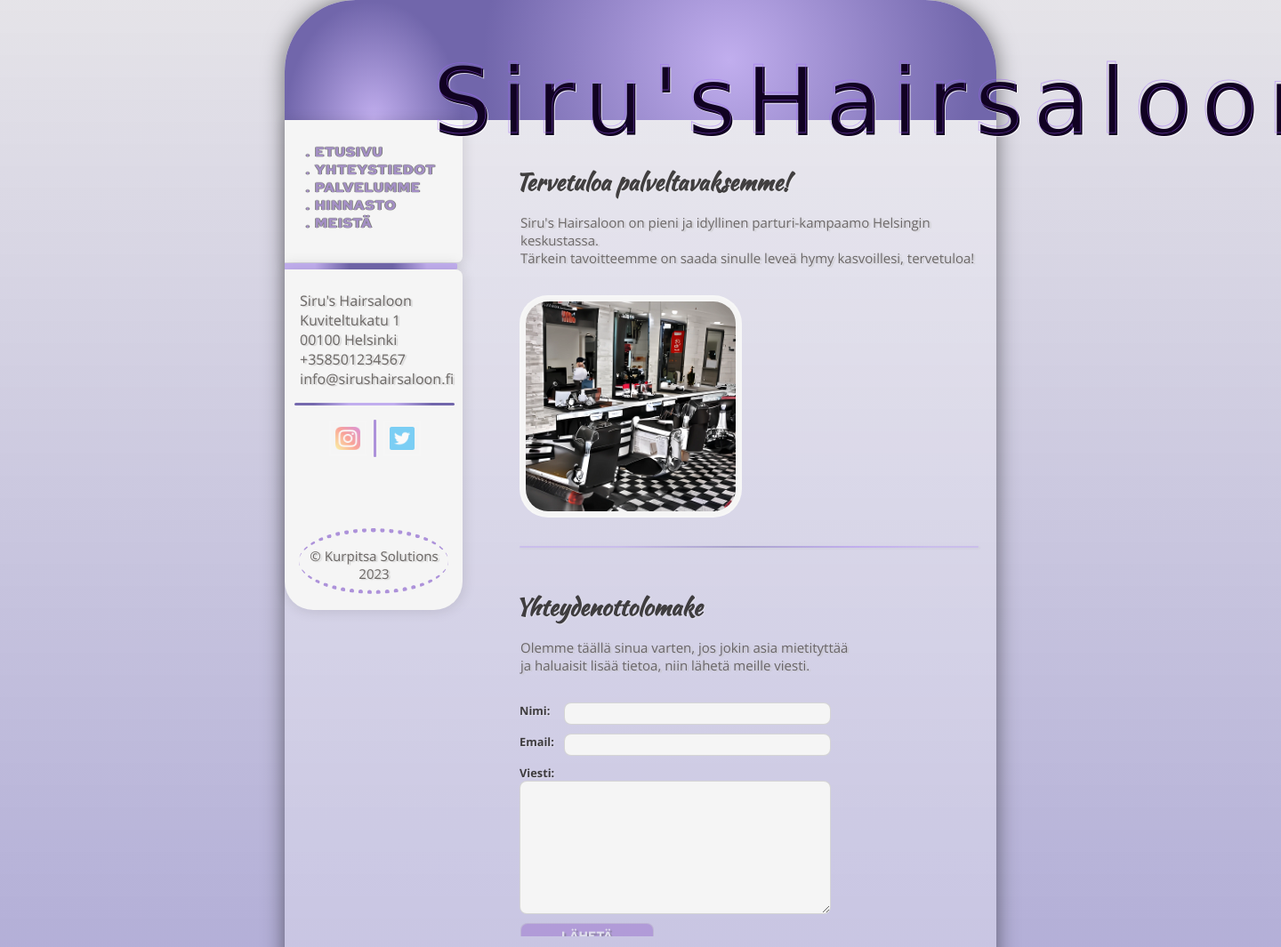
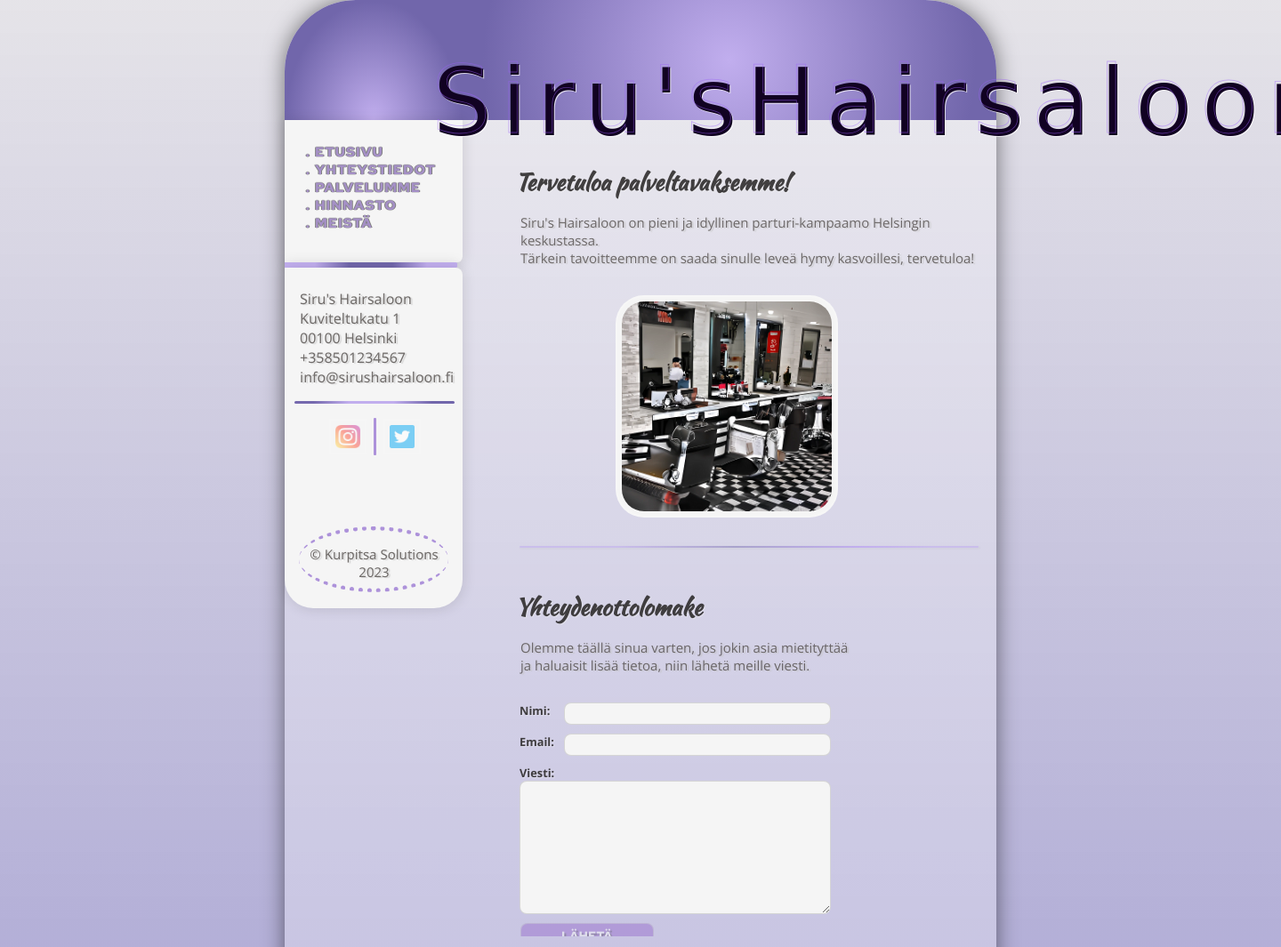
Before and after one commit to TiiaJau/groupwork, a PHP site: page /?sivu=etusivu in a window 1440 px wide; the page is wider, and only the part inside the window is pictured. Shown: the top 1065 px of that part at 89% size. Run offline with PHP 8.4, Linux system fonts and the light colour scheme; some libraries are stand-ins or nearby versions; some web fonts are replaced.

Commit message:
Etusivun kuvan keskitys +valikon mid-line muokkaus

```diff
--- a/public/styles/tyylit.css
+++ b/public/styles/tyylit.css
@@ -280,7 +280,7 @@ Logon tausta: #c1aeee
     background: rgb(113,102,171);
     background: radial-gradient(circle, rgba(113,102,171,1) 25%, rgba(193,174,238,1) 65%);
     padding: 0.2rem 0.2rem 0.2rem 0.2rem;
-    margin-top: 0.9rem;
+    margin-top: 0.8rem;
     width: 100%;
     max-width: 194px;
     height: 100%;
@@ -483,7 +483,7 @@ Logon tausta: #c1aeee
 
   .etusivu-kuva {
     display: flex;
-    justify-content: left;
+    justify-content: center;
     align-items: center;
     width: 465px;
   }
```
